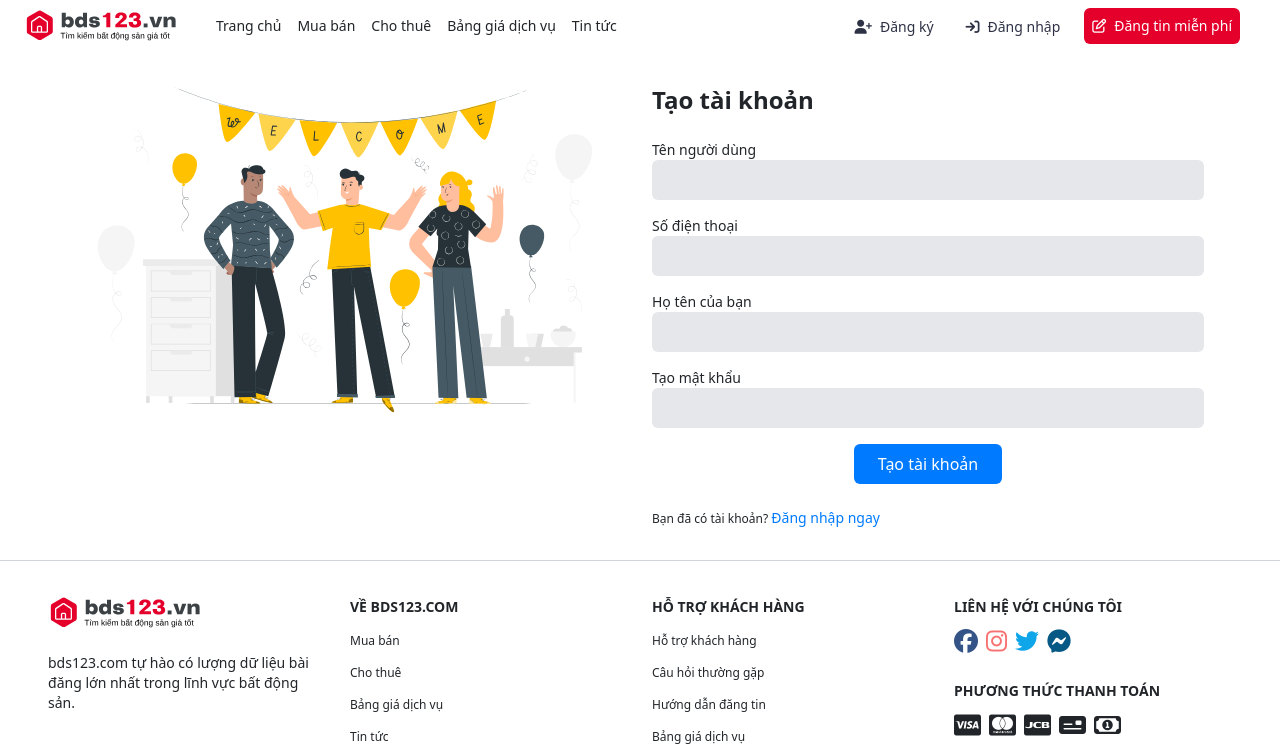
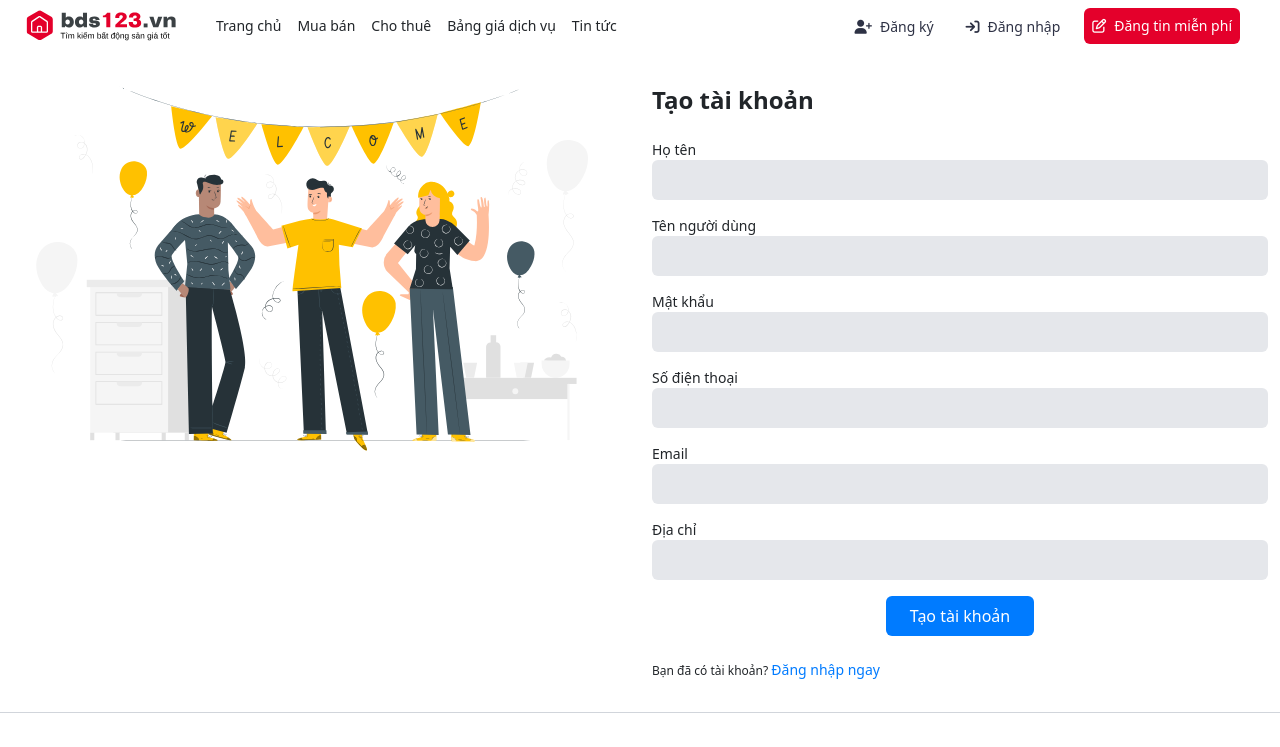
Before and after one commit to bigbird1419/bds-fe, a React (Create React App) app: page /signup in a window 1280 px wide. Shown: the top 747 px of the page. Built offline with nearby package versions, Linux system fonts and the light colour scheme.

Commit message:
up signup login

```diff
--- a/src/constants/pathService.js
+++ b/src/constants/pathService.js
@@ -2,3 +2,4 @@ export const CATEGORYS = '/categorys'
 export const CITYS = '/citys'
 export const AREAS = '/areas'
 export const POSTS = '/posts'
+export const AUTH = '/auth'
--- a/src/pages/Login/index.js
+++ b/src/pages/Login/index.js
@@ -1,6 +1,21 @@
+import { useState } from 'react'
+
 import Button from '../../components/Button'
+import { signIn } from '../../services/userService'
 
 export default function Login() {
+    const [username, setUsername] = useState('')
+    const [password, setPassword] = useState('')
+
+    const handleLogin = async (e) => {
+        e.preventDefault()
+        const res = await signIn({
+            username,
+            password
+        })
+        console.log(res)
+    }
+
     return (
         <div className="wrapper my-8 mx-auto">
             <div className="container">
@@ -10,14 +25,14 @@ export default function Login() {
                         <form>
                             <div className='flex flex-col mb-3'>
                                 <label className='font-medium text-sm'>Tên người dùng</label>
-                                <input className='w-full px-3 py-2 rounded-md bg-gray-200 outline-none border-none text-colorSecondary' type='text' />
+                                <input className='w-full px-3 py-2 rounded-md bg-gray-200 outline-none border-none text-colorSecondary' type='text' value={username} onChange={e => setUsername(e.target.value)} />
                             </div>
                             <div className='flex flex-col mb-3'>
                                 <label className='font-medium text-sm'>Mật khẩu</label>
-                                <input className='w-full px-3 py-2 rounded-md bg-gray-200 outline-none border-none text-colorSecondary' type='password' />
+                                <input className='w-full px-3 py-2 rounded-md bg-gray-200 outline-none border-none text-colorSecondary' type='password' value={password} onChange={e => setPassword(e.target.value)} />
                             </div>
                             <div className='flex justify-center'>
-                                <Button secondary className={' px-4 py-2'}>Đăng nhập</Button>
+                                <Button secondary className={' px-4 py-2'} onClick={e => handleLogin(e)}>Đăng nhập</Button>
                             </div>
                         </form>
                         <p className='text-xs mt-6'>Bạn chưa có tài khoản?  <Button to={'/signup'} className={'text-colorSecondary text-sm font-medium'}>Đăng ký ngay</Button></p>
--- a/src/pages/PostPage/index.js
+++ b/src/pages/PostPage/index.js
@@ -75,7 +75,7 @@ export default function PostPage() {
                                     <i className="fa-solid fa-phone mr-2"></i>
                                     {post.user?.phone}
                                 </Button>
-                                <Button href={`tel:${post.user?.phone}`} className={'m-2 bg-colorSecondary text-white px-4 py-2 rounded hover:opacity-80 hover:underline transition-all duration-300'}>
+                                <Button href={`https://zalo.me/${post.user?.phone}`} className={'m-2 bg-colorSecondary text-white px-4 py-2 rounded hover:opacity-80 hover:underline transition-all duration-300'}>
                                     Nhắn Zalo
                                 </Button>
                             </div>
--- a/src/pages/Signup/index.js
+++ b/src/pages/Signup/index.js
@@ -1,9 +1,37 @@
+import { useState } from 'react'
+
 import welcomeImg from '../../assets/Welcome-pana.svg'
 import Button from '../../components/Button'
+import routes from '../../constants/routes'
+import { signUp } from '../../services/userService'
 
 export default function Signup() {
+    const [username, setUsername] = useState('')
+    const [password, setPassword] = useState('')
+    const [fullname, setFullname] = useState('')
+    const [phone, setPhone] = useState('')
+    const [email, setEmail] = useState('')
+    const [address, setAddress] = useState('')
+
+    const hanldeCreateAccount = async (e) => {
+        e.preventDefault()
+        const res = await signUp({
+            username,
+            password,
+            fullname,
+            phone,
+            email,
+            address,
+            urlImg: 'https://bds123.vn/images/default-user.svg',
+            roles: ['user']
+        })
+        if (res?.status === 'Ok') {
+            alert('Đăng ký thành công')
+        }
+    }
+
     return (
-        <div className="wrapper my-8 max-w-6xl mx-auto">
+        <div className="wrapper my-8">
             <div className="container">
                 <div className="row">
                     <div className="col-6">
@@ -14,26 +42,34 @@ export default function Signup() {
                             <h1 className='text-2xl font-bold mb-6'>Tạo tài khoản</h1>
                             <form>
                                 <div className='flex flex-col mb-3'>
+                                    <label className='font-medium text-sm'>Họ tên</label>
+                                    <input className='w-full px-3 py-2 rounded-md bg-gray-200 outline-none border-none text-colorSecondary' type='text' value={fullname} onChange={e => setFullname(e.target.value)} />
+                                </div>
+                                <div className='flex flex-col mb-3'>
                                     <label className='font-medium text-sm'>Tên người dùng</label>
-                                    <input className='w-full px-3 py-2 rounded-md bg-gray-200 outline-none border-none text-colorSecondary' type='text' />
+                                    <input className='w-full px-3 py-2 rounded-md bg-gray-200 outline-none border-none text-colorSecondary' type='text' value={username} onChange={e => setUsername(e.target.value)} />
+                                </div>
+                                <div className='flex flex-col mb-3'>
+                                    <label className='font-medium text-sm'>Mật khẩu</label>
+                                    <input className='w-full px-3 py-2 rounded-md bg-gray-200 outline-none border-none text-colorSecondary' type='password' value={password} onChange={e => setPassword(e.target.value)} />
                                 </div>
                                 <div className='flex flex-col mb-3'>
                                     <label className='font-medium text-sm'>Số điện thoại</label>
-                                    <input className='w-full px-3 py-2 rounded-md bg-gray-200 outline-none border-none text-colorSecondary' type='text' />
+                                    <input className='w-full px-3 py-2 rounded-md bg-gray-200 outline-none border-none text-colorSecondary' type='text' value={phone} onChange={e => setPhone(e.target.value)} />
                                 </div>
                                 <div className='flex flex-col mb-3'>
-                                    <label className='font-medium text-sm'>Họ tên của bạn</label>
-                                    <input className='w-full px-3 py-2 rounded-md bg-gray-200 outline-none border-none text-colorSecondary' type='text' />
+                                    <label className='font-medium text-sm'>Email</label>
+                                    <input className='w-full px-3 py-2 rounded-md bg-gray-200 outline-none border-none text-colorSecondary' type='text' value={email} onChange={e => setEmail(e.target.value)} />
                                 </div>
                                 <div className='flex flex-col mb-3'>
-                                    <label className='font-medium text-sm'>Tạo mật khẩu</label>
-                                    <input className='w-full px-3 py-2 rounded-md bg-gray-200 outline-none border-none text-colorSecondary' type='password' />
+                                    <label className='font-medium text-sm'>Địa chỉ</label>
+                                    <input className='w-full px-3 py-2 rounded-md bg-gray-200 outline-none border-none text-colorSecondary' type='text' value={address} onChange={e => setAddress(e.target.value)} />
                                 </div>
                                 <div className='flex justify-center'>
-                                    <Button secondary className={' px-4 py-2'}>Tạo tài khoản</Button>
+                                    <Button secondary className={' px-4 py-2'} onClick={e => hanldeCreateAccount(e)}>Tạo tài khoản</Button>
                                 </div>
                             </form>
-                            <p className='text-xs mt-6'>Bạn đã có tài khoản? <Button to={'/login'} className={'text-colorSecondary text-sm font-medium'}>Đăng nhập ngay</Button></p>
+                            <p className='text-xs mt-6'>Bạn đã có tài khoản? <Button to={routes.login} className={'text-colorSecondary text-sm font-medium'}>Đăng nhập ngay</Button></p>
                         </div>
                     </div>
                 </div>
--- a/src/services/categoryService.js
+++ b/src/services/categoryService.js
@@ -12,12 +12,12 @@ export const getCategoryById = async (id = 1) => {
 }
 
 export const postCategory = async (data = {}) => {
-    const rs = httpRequest.post(CATEGORYS, { data })
+    const rs = httpRequest.post(CATEGORYS, data)
     return rs
 }
 
 export const putCategory = async (id, data = {}) => {
-    const rs = httpRequest.post(CATEGORYS, id, { data })
+    const rs = httpRequest.post(CATEGORYS, id, data)
     return rs
 }
 
@@ -27,6 +27,6 @@ export const deleteCategoryById = async (id) => {
 }
 
 export const deleteCategorys = async (data) => {
-    const rs = httpRequest.deletes(CATEGORYS, { data })
+    const rs = httpRequest.deletes(CATEGORYS, data)
     return rs
 }
--- /dev/null
+++ b/src/services/userService.js
@@ -0,0 +1,13 @@
+import * as httpRequest from '../utils/httpRequest'
+import { AUTH } from '../constants/pathService'
+
+export const signUp = async (data) => {
+    console.log(data)
+    const rs = httpRequest.post(`${AUTH}/signup`, data)
+    return rs
+}
+
+export const signIn = async (data) => {
+    const rs = httpRequest.post(`${AUTH}/signin`, data)
+    return rs
+}
```
Also changed, not shown: src/pages/Categorys/index.js (+12 -5 lines), src/assets/default-user.svg (added).
